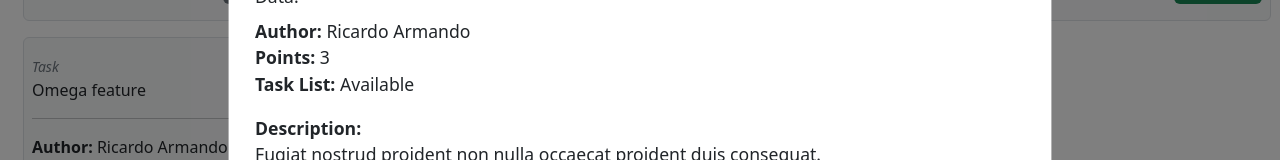
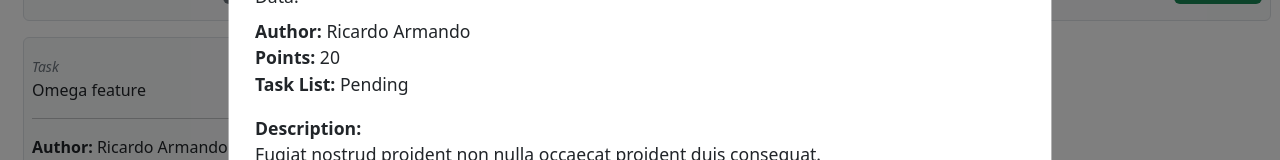
Before and after one commit to LuisRococo/task-manager-app-front, a React (Vite) app: page / in a window 1280 px wide. Both pictures are taken after a click on the element 173 px from the left and 915 px from the top of the page. Shown: the part 785-945 px from the top of the page. Built offline with nearby package versions, Linux system fonts and the light colour scheme.

Commit message:
fix wrong list on placeholders

```diff
--- a/src/components/boardPage/TaskModal/TaskModal.tsx
+++ b/src/components/boardPage/TaskModal/TaskModal.tsx
@@ -40,7 +40,7 @@ export const TaskModal = () => {
     if (taskData) {
       setSelectedTaskList(taskData.taskList.listId);
     }
-  }, []);
+  }, [taskData]);
 
   if (!taskData) return null;
 
--- a/src/placeholders/tasksPlaceholders.ts
+++ b/src/placeholders/tasksPlaceholders.ts
@@ -12,8 +12,8 @@ export const taskGroup1: ITask[] = [
       "Adipisicing pariatur qui nulla est do dolor aliquip culpa irure duis sint.",
     points: randomInteger(1, 20),
     taskList: {
-      listId: randomInteger(1, 20),
-      title: "Available",
+      listId: 0,
+      title: "Pending",
     },
   },
   {
@@ -26,8 +26,8 @@ export const taskGroup1: ITask[] = [
       "Aliquip sunt eu deserunt duis consectetur ea laborum deserunt aliquip et culpa.",
     points: randomInteger(1, 20),
     taskList: {
-      listId: randomInteger(1, 20),
-      title: "Available",
+      listId: 0,
+      title: "Pending",
     },
   },
   {
@@ -40,8 +40,8 @@ export const taskGroup1: ITask[] = [
       "Fugiat nostrud proident non nulla occaecat proident duis consequat.",
     points: randomInteger(1, 20),
     taskList: {
-      listId: randomInteger(1, 20),
-      title: "Available",
+      listId: 0,
+      title: "Pending",
     },
   },
 ];
@@ -56,8 +56,8 @@ export const taskGroup2: ITask[] = [
     description: "Lorem deserunt ipsum labore non est mollit.",
     points: randomInteger(1, 20),
     taskList: {
-      listId: randomInteger(1, 20),
-      title: "Available",
+      listId: 2,
+      title: "In Review",
     },
   },
 ];
@@ -72,8 +72,8 @@ export const taskGroupCompleted: ITask[] = [
     description: "Ad officia ad pariatur dolor enim cillum eu enim.",
     points: randomInteger(1, 20),
     taskList: {
-      listId: randomInteger(1, 20),
-      title: "Available",
+      listId: 3,
+      title: "Finished",
     },
   },
   {
@@ -85,8 +85,8 @@ export const taskGroupCompleted: ITask[] = [
     description: "Duis non ut sit non et.",
     points: randomInteger(1, 20),
     taskList: {
-      listId: randomInteger(1, 20),
-      title: "Available",
+      listId: 3,
+      title: "Finished",
     },
   },
 ];
```
